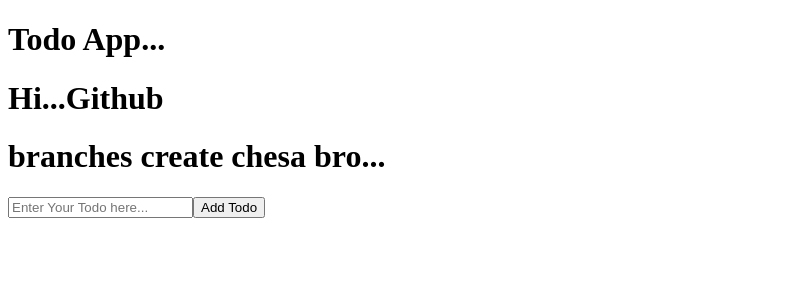
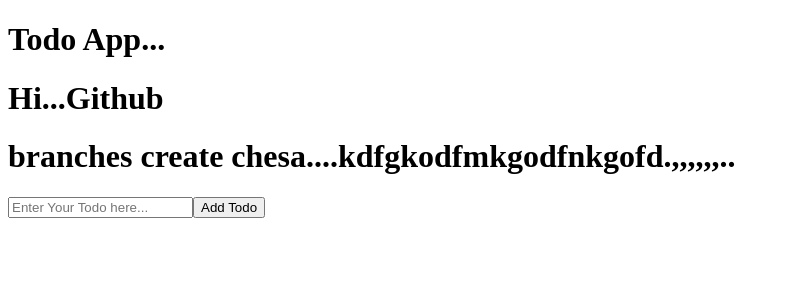
Before and after one commit to Charan27798/todo-list, a React (Vite) app: page / in a window 1280 px wide. Shown: the top 300 px of the page, without its empty margins (0-789 px from the left). Built offline with nearby package versions, Linux system fonts and the light colour scheme.

Commit message:
some changes

```diff
--- a/src/App.jsx
+++ b/src/App.jsx
@@ -44,7 +44,7 @@
     <div>
                   <h1> Todo App...</h1>
                   <h1> Hi...Github</h1>
-                  <h1>branches create chesa bro...</h1>
+                  <h1>branches create chesa....kdfgkodfmkgodfnkgofd.,,,,,,..</h1>
                   <input
                         type='text'
                         placeholder='Enter Your Todo here...'
```
